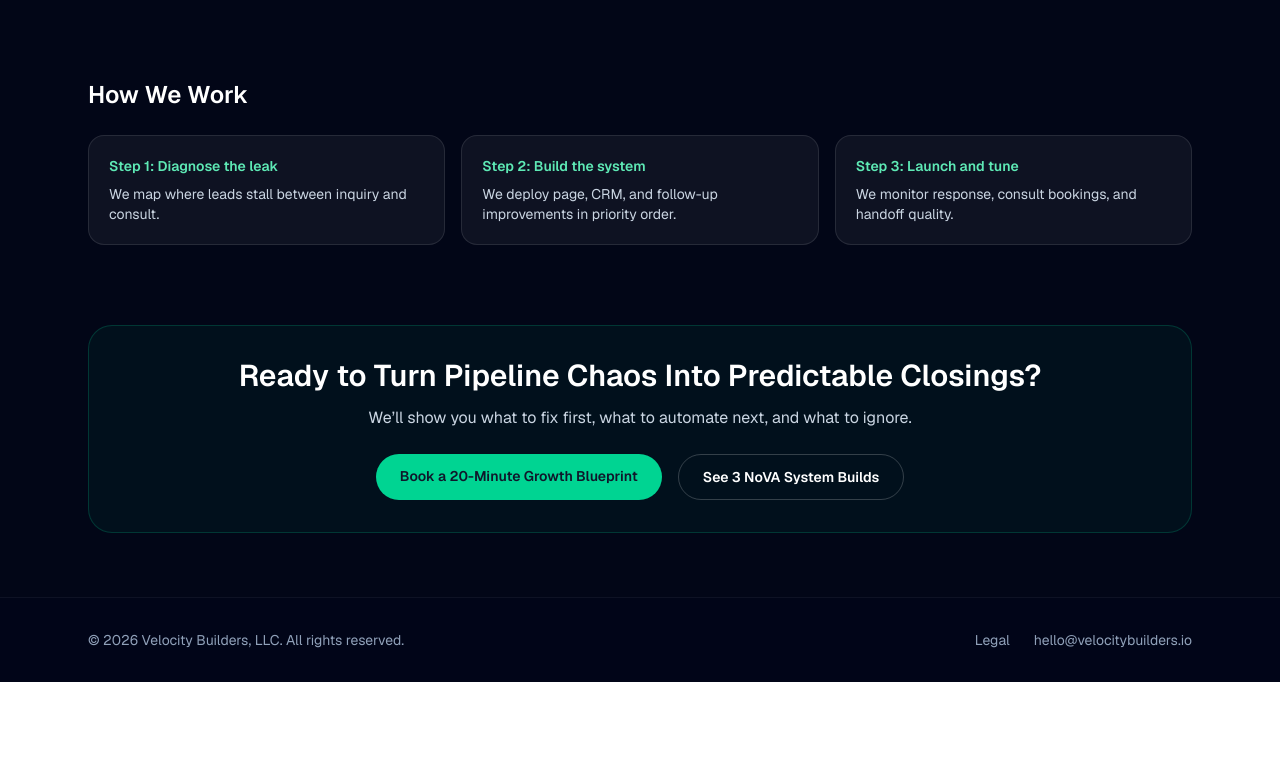
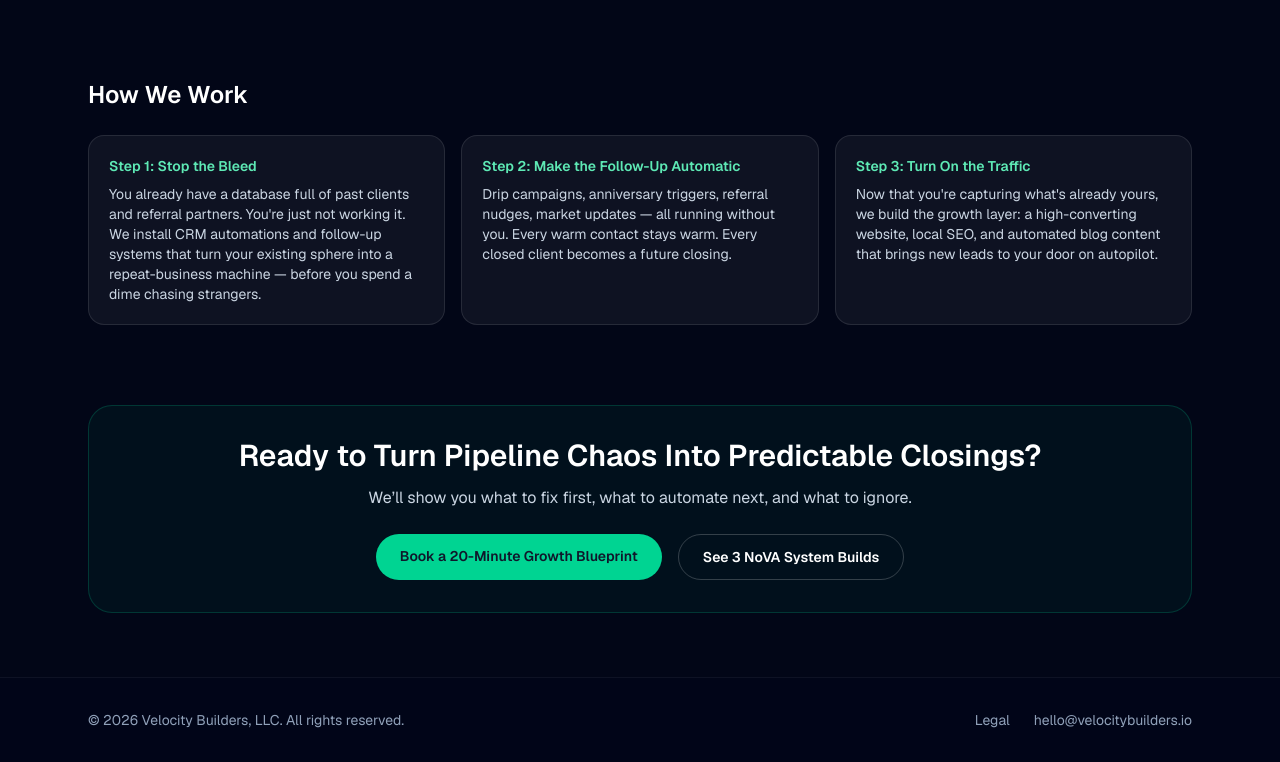
Before and after one commit to willrapuano/velocity-builders-website, a Next.js app: page / in a window 1280 px wide. Shown: the part 1914-2676 px from the top of the page. Before the commit the page ends 2596 px from the top, so only its background shows below. Built offline with nearby package versions, Linux system fonts and the light colour scheme.

Commit message:
Rewrite How We Work section: repeat/referral first, organic as growth layer

```diff
--- a/src/app/page.tsx
+++ b/src/app/page.tsx
@@ -84,16 +84,16 @@ export default function Home() {
         <h2 className="text-2xl font-semibold text-white">How We Work</h2>
         <div className="grid gap-4 md:grid-cols-3">
           <div className="rounded-2xl border border-white/10 bg-white/5 p-5">
-            <p className="text-sm font-semibold text-emerald-300">Step 1: Diagnose the leak</p>
-            <p className="mt-2 text-sm text-slate-300">We map where leads stall between inquiry and consult.</p>
+            <p className="text-sm font-semibold text-emerald-300">Step 1: Stop the Bleed</p>
+            <p className="mt-2 text-sm text-slate-300">You already have a database full of past clients and referral partners. You&#39;re just not working it. We install CRM automations and follow-up systems that turn your existing sphere into a repeat-business machine — before you spend a dime chasing strangers.</p>
           </div>
           <div className="rounded-2xl border border-white/10 bg-white/5 p-5">
-            <p className="text-sm font-semibold text-emerald-300">Step 2: Build the system</p>
-            <p className="mt-2 text-sm text-slate-300">We deploy page, CRM, and follow-up improvements in priority order.</p>
+            <p className="text-sm font-semibold text-emerald-300">Step 2: Make the Follow-Up Automatic</p>
+            <p className="mt-2 text-sm text-slate-300">Drip campaigns, anniversary triggers, referral nudges, market updates — all running without you. Every warm contact stays warm. Every closed client becomes a future closing.</p>
           </div>
           <div className="rounded-2xl border border-white/10 bg-white/5 p-5">
-            <p className="text-sm font-semibold text-emerald-300">Step 3: Launch and tune</p>
-            <p className="mt-2 text-sm text-slate-300">We monitor response, consult bookings, and handoff quality.</p>
+            <p className="text-sm font-semibold text-emerald-300">Step 3: Turn On the Traffic</p>
+            <p className="mt-2 text-sm text-slate-300">Now that you&#39;re capturing what&#39;s already yours, we build the growth layer: a high-converting website, local SEO, and automated blog content that brings new leads to your door on autopilot.</p>
           </div>
         </div>
       </section>
```
